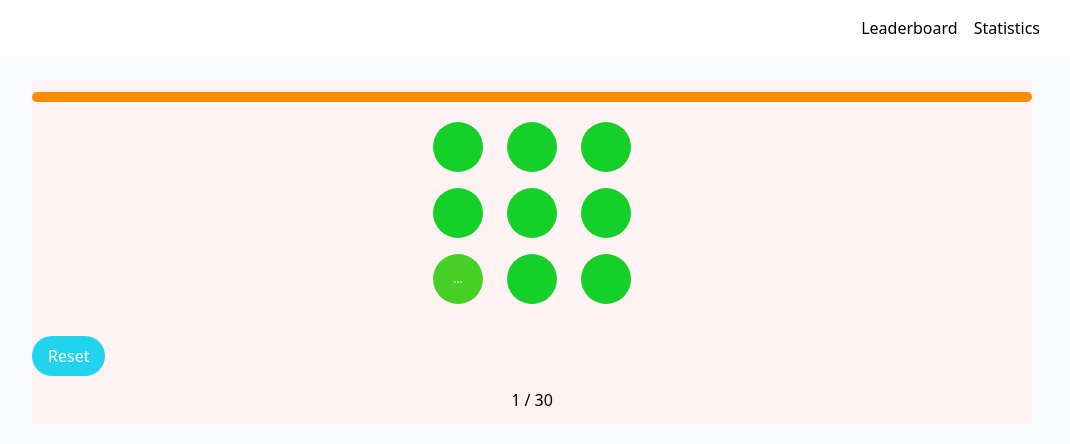
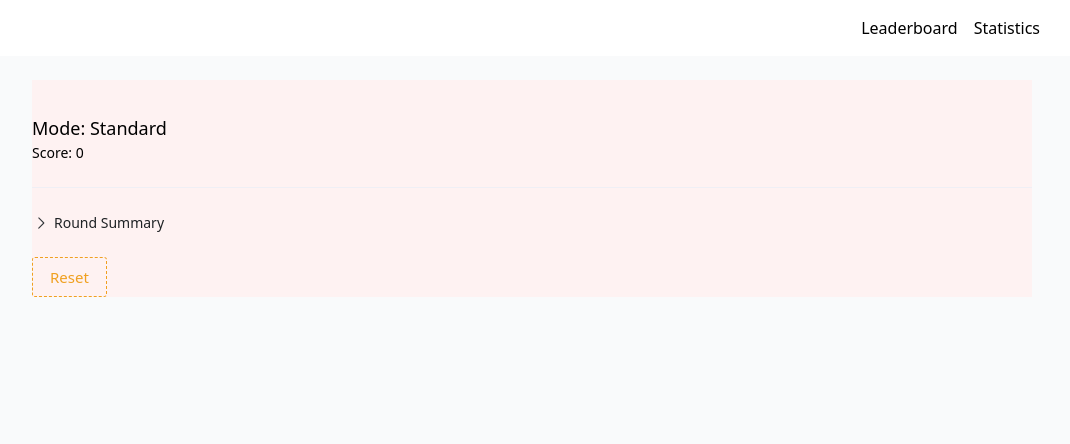
Before and after one commit to megasanjay/colorize, a Vue app: page /play in a window 1280 px wide. Shown: the top 444 px of the page, without its empty margins (108-1178 px from the left). Built offline with nearby package versions, Linux system fonts and the light colour scheme; some icons are missing; a web font is replaced by a local one; what vue3-lottie would draw is missing.

Commit message:
feat: ✨ add results view

```diff
--- a/package.json
+++ b/package.json
@@ -71,6 +71,7 @@
     "husky": "8.0.1",
     "jsdom": "20.0.0",
     "lint-staged": "13.0.3",
+    "naive-ui": "^2.33.3",
     "npm-run-all": "4.1.5",
     "postcss": "8.4.16",
     "prettier": "2.7.1",
--- a/src/views/PlayView.vue
+++ b/src/views/PlayView.vue
@@ -1,6 +1,6 @@
 <template>
   <main
-    class="mx-auto flex h-full w-full max-w-screen-lg flex-col items-center px-3 pb-32 pt-20"
+    class="relateive mx-auto flex h-full w-full max-w-screen-lg flex-col items-center px-3 pb-32 pt-20"
   >
     <div id="play-container" class="h-full w-full bg-red-50">
       <div class="my-3 flex h-[10px] w-full items-center justify-center">
@@ -36,30 +36,79 @@
         </div>
       </div>
 
-      <div class="my-3 flex w-full items-center justify-center">
+      <div
+        class="my-3 flex w-full items-center justify-center"
+        v-show="!gameOver"
+      >
+        <span>{{ currentTurn }} / 30</span>
+      </div>
+
+      <div class="my-3 flex flex-col" v-show="gameOver">
+        <p class="text-lg">Mode: {{ gameInfo.gameMode }}</p>
+        <p class="text-md">
+          Score: <span>{{ gameInfo.totalScore }}</span>
+        </p>
+
+        <n-divider />
+
+        <n-collapse>
+          <n-collapse-item title="Round Summary" name="1">
+            <n-timeline size="large">
+              <n-timeline-item
+                v-for="(item, index) in gameInfo.rounds"
+                :key="index"
+                :type="getTimeLineType(item.result)"
+                :title="`Round ${index + 1}`"
+                :content="`Score: ${item.score}`"
+              >
+                <template #footer>
+                  <div class="flex items-center justify-start">
+                    <span class="text-sm">Colors: </span>
+                    <div
+                      class="ml-3 mr-1 h-[15px] w-[15px] rounded-md"
+                      :style="{ backgroundColor: item.baseColor }"
+                    />
+                    <div
+                      class="ml-1 h-[15px] w-[15px] rounded-md"
+                      :style="{ backgroundColor: item.changedColor }"
+                    />
+                  </div>
+                </template>
+              </n-timeline-item>
+            </n-timeline>
+          </n-collapse-item>
+        </n-collapse>
+      </div>
+
+      <div
+        class="my-3 flex w-full items-center justify-center"
+        v-if="development"
+      >
         <span>{{ roundCode }}</span>
       </div>
 
-      <div>
-        <button
-          class="rounded-full bg-cyan-400 px-4 py-2 text-white"
-          @click="renderGrid"
-        >
+      <div v-if="development">
+        <n-button type="warning" dashed @click="renderGrid" size="large">
           Reset
-        </button>
-      </div>
-
-      <div class="my-3 flex w-full items-center justify-center">
-        <span>{{ currentTurn }} / 30</span>
+        </n-button>
       </div>
     </div>
   </main>
 </template>
 
 <script setup lang="ts">
+import {
+  NButton,
+  NCollapse,
+  NCollapseItem,
+  NDivider,
+  NTimeline,
+  NTimelineItem,
+} from "naive-ui";
 import { v4 as uuidv4 } from "uuid";
 import type { Ref } from "vue";
 import { computed, onMounted, ref } from "vue";
+
 const rows = ref(10);
 const cols = ref(5);
 
@@ -83,7 +132,7 @@ interface GameInfoType {
 
 const gameInfo = ref<GameInfoType>({
   id: uuidv4(),
-  gameMode: "normal",
+  gameMode: "Standard",
   totalScore: 0,
   rounds: [],
 });
@@ -99,7 +148,7 @@ const totalRounds = ref(30);
 
 const currentTurn = ref(1);
 const roundCode = ref("");
-const gameOver = ref(false);
+const gameOver = ref(true);
 
 const currentDifficulty = ref("easy");
 
@@ -122,6 +171,18 @@ const circleDimensions = computed(() => {
     return "30px";
   }
 });
+
+const getTimeLineType = (result: string) => {
+  if (result === "s-correct") {
+    return "success";
+  } else if (result === "s-wrong") {
+    return "error";
+  } else if (result === "no-time") {
+    return "warning";
+  } else {
+    return "info";
+  }
+};
 
 /** rgb to hex color conversion helper function */
 const componentToHex = (c: number) => {
@@ -220,6 +281,15 @@ const recordGame = () => {
   localStorage.setItem("statistics", JSON.stringify(statistics));
 };
 
+const showFinalScore = () => {
+  const finalScore = gameInfo.value.totalScore;
+  const finalScoreElement = document.getElementById("final-score");
+
+  if (finalScoreElement) {
+    finalScoreElement.innerHTML = `Your final score is ${finalScore}`;
+  }
+};
+
 /**
  * Check game state and run next turn functions
  */
@@ -228,7 +298,7 @@ const nextTurn = () => {
 
   currentTurn.value++;
 
-  if (gameInfo.value.gameMode === "normal") {
+  if (gameInfo.value.gameMode === "Standard") {
     if (currentTurn.value <= totalRounds.value) {
       if (currentTurn.value <= 10) {
         currentDifficulty.value = "easy";
@@ -253,6 +323,7 @@ const nextTurn = () => {
       console.log(gameInfo.value);
 
       // recordGame();
+      showFinalScore();
     }
   } else if (gameInfo.value.gameMode === "endless") {
     if (currentTurn.value <= 10) {
@@ -336,7 +407,7 @@ const renderGrid = () => {
     colorGrid.value.push(row);
   }
 
-  // startTimer();
+  startTimer();
 };
 
 /**
@@ -388,8 +459,8 @@ const selectOption = (rowIndex: number, colIndex: number) => {
 };
 
 onMounted(() => {
-  if (gameInfo.value.gameMode === "normal") {
-    totalRounds.value = 30;
+  if (gameInfo.value.gameMode === "Standard") {
+    totalRounds.value = 12;
     currentDifficulty.value = "easy";
     timerInterval.value = 50;
   } else if (gameInfo.value.gameMode === "endless") {
@@ -397,7 +468,7 @@ onMounted(() => {
     currentDifficulty.value = "easy";
   }
 
-  renderGrid();
+  // renderGrid();
 });
 </script>
 
--- a/tsconfig.app.json
+++ b/tsconfig.app.json
@@ -3,7 +3,7 @@
   "include": ["env.d.ts", "src/**/*", "src/**/*.vue"],
   "exclude": ["src/**/__tests__/*"],
   "compilerOptions": {
-    "types": ["node"],
+    "types": ["node", "uuid"],
     "composite": true,
     "baseUrl": ".",
     "paths": {
--- a/tsconfig.config.json
+++ b/tsconfig.config.json
@@ -3,6 +3,6 @@
   "include": ["vite.config.*", "vitest.config.*", "cypress.config.*"],
   "compilerOptions": {
     "composite": true,
-    "types": ["node"]
+    "types": ["node", "uuid"]
   }
 }
--- a/tsconfig.json
+++ b/tsconfig.json
@@ -1,7 +1,7 @@
 {
   "files": [],
   "compilerOptions": {
-    "types": ["node"]
+    "types": ["node", "uuid", "naive-ui/volar"]
   },
   "references": [
     {
--- a/tsconfig.vitest.json
+++ b/tsconfig.vitest.json
@@ -4,6 +4,6 @@
   "compilerOptions": {
     "composite": true,
     "lib": [],
-    "types": ["node", "jsdom"]
+    "types": ["node", "jsdom", "uuid"]
   }
 }
```
Also changed, not shown: 1 other file (tests, documents, lock files or other folders).
